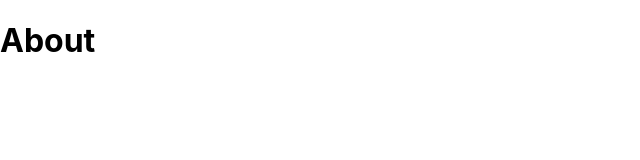
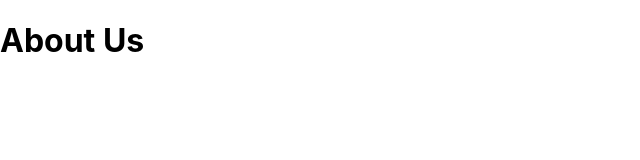
Before and after one commit to changeset-io/changeset-test-app, a Next.js app: page /about in a window 1280 px wide. Shown: the top 160 px of the page, without its empty margins (0-640 px from the left). Built offline with nearby package versions, Linux system fonts and the light colour scheme.

Commit message:
Update about.js

```diff
--- a/pages/about.js
+++ b/pages/about.js
@@ -1,3 +1,3 @@
 export default function About() {
-  return <h1>About</h1>;
+  return <h1>About Us</h1>;
 }
```
